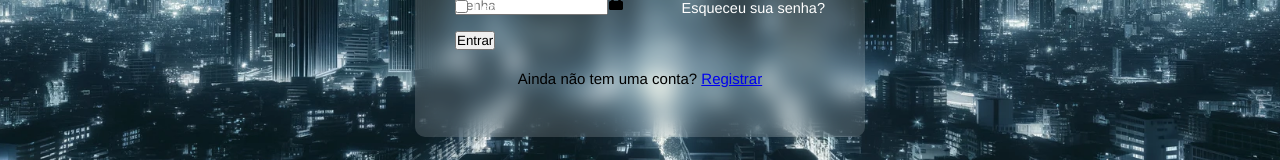
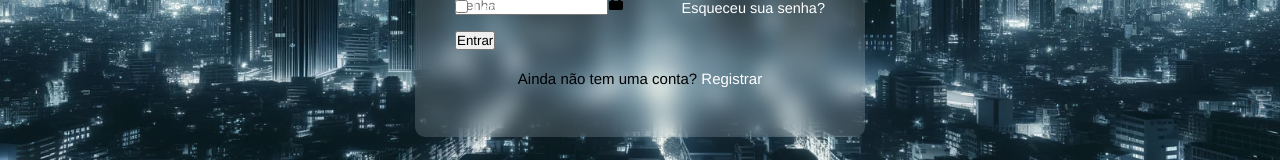
Before and after one commit to Bergkley/Tela-Login, a React (Vite) app: page / in a window 1280 px wide. Shown: the part 382-542 px from the top of the page. Built offline with nearby package versions, Linux system fonts and the light colour scheme.

Commit message:
feat: estilizando o componente Login signup-link

```diff
--- a/src/Components/Login/Login.css
+++ b/src/Components/Login/Login.css
@@ -52,11 +52,13 @@
 .recal-forget input {
     margin-right: 5px;
 }
-.recal-forget a {
+.recal-forget a,
+.signup-link p a {
     color: #fff;
     text-decoration: none;
 }
-.recal-forget a:hover {
+.recal-forget a:hover,
+.signup-link p a:hover {
     width: 100%;
     height: 50px;
     background-color: #fff;
```
